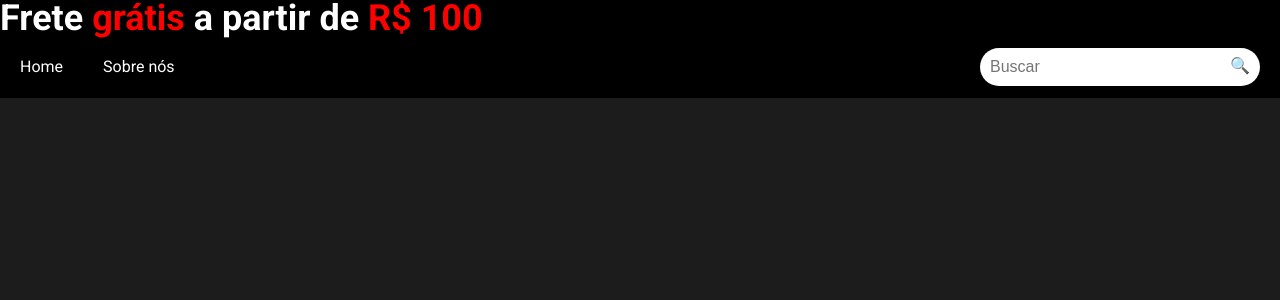
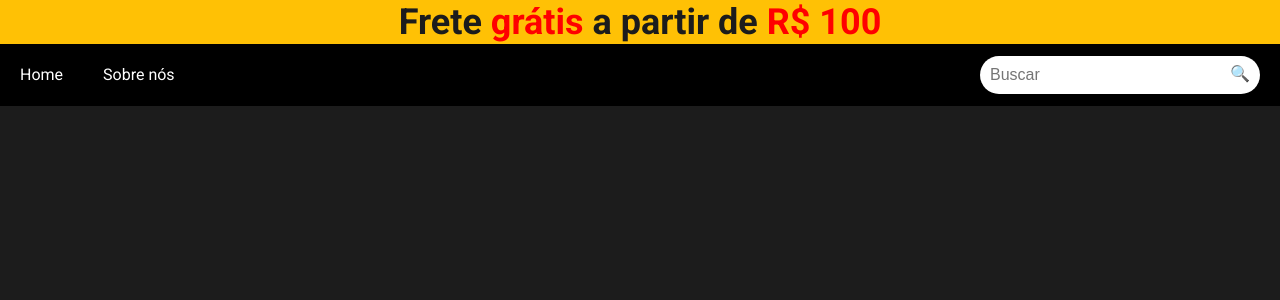
Before and after one commit to MateusSilver/loja_Livros-React.js, a React (Create React App) app: page / in a window 1280 px wide. Shown: the top 300 px of the page. Built offline with nearby package versions, Linux system fonts and the light colour scheme.

Commit message:
letreiro css fixed

```diff
--- a/src/components/header.js
+++ b/src/components/header.js
@@ -1,7 +1,6 @@
 import Letreiro from "./letreiro";
 import Menu from "./menu";
 import "../styles/header.css";
-import "../styles/letreiro.css";
 
 function Header() {
     return (
--- a/src/components/letreiro.js
+++ b/src/components/letreiro.js
@@ -1,6 +1,8 @@
+import "../styles/letreiro.css"
+
 function Letreiro(){
 	return(
-    	<div>
+    	<div className="letreiro">
 			<h1>Frete <span>grátis</span> a partir de <span>R$ 100</span></h1>
 		</div>
 	)
```
